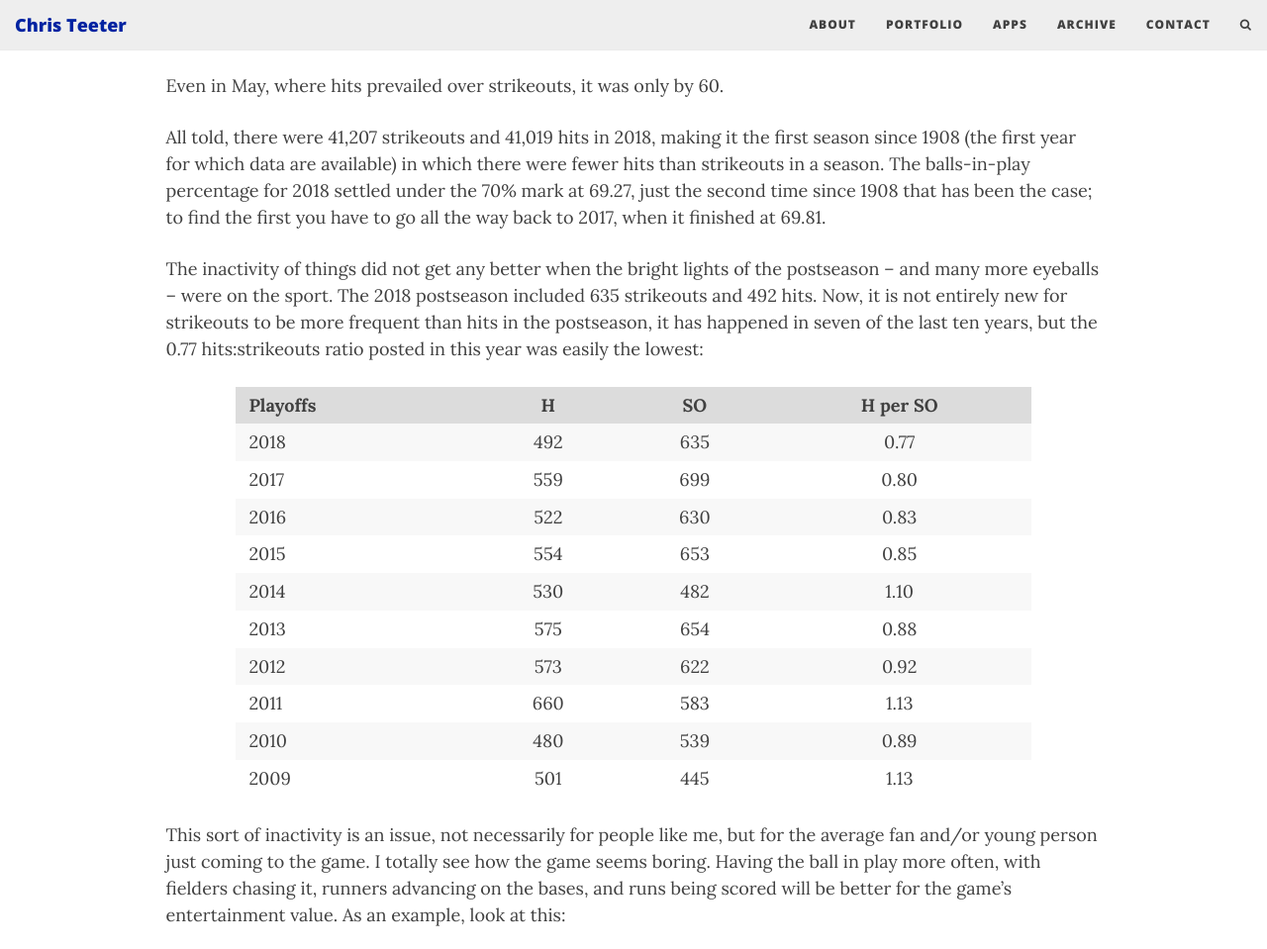
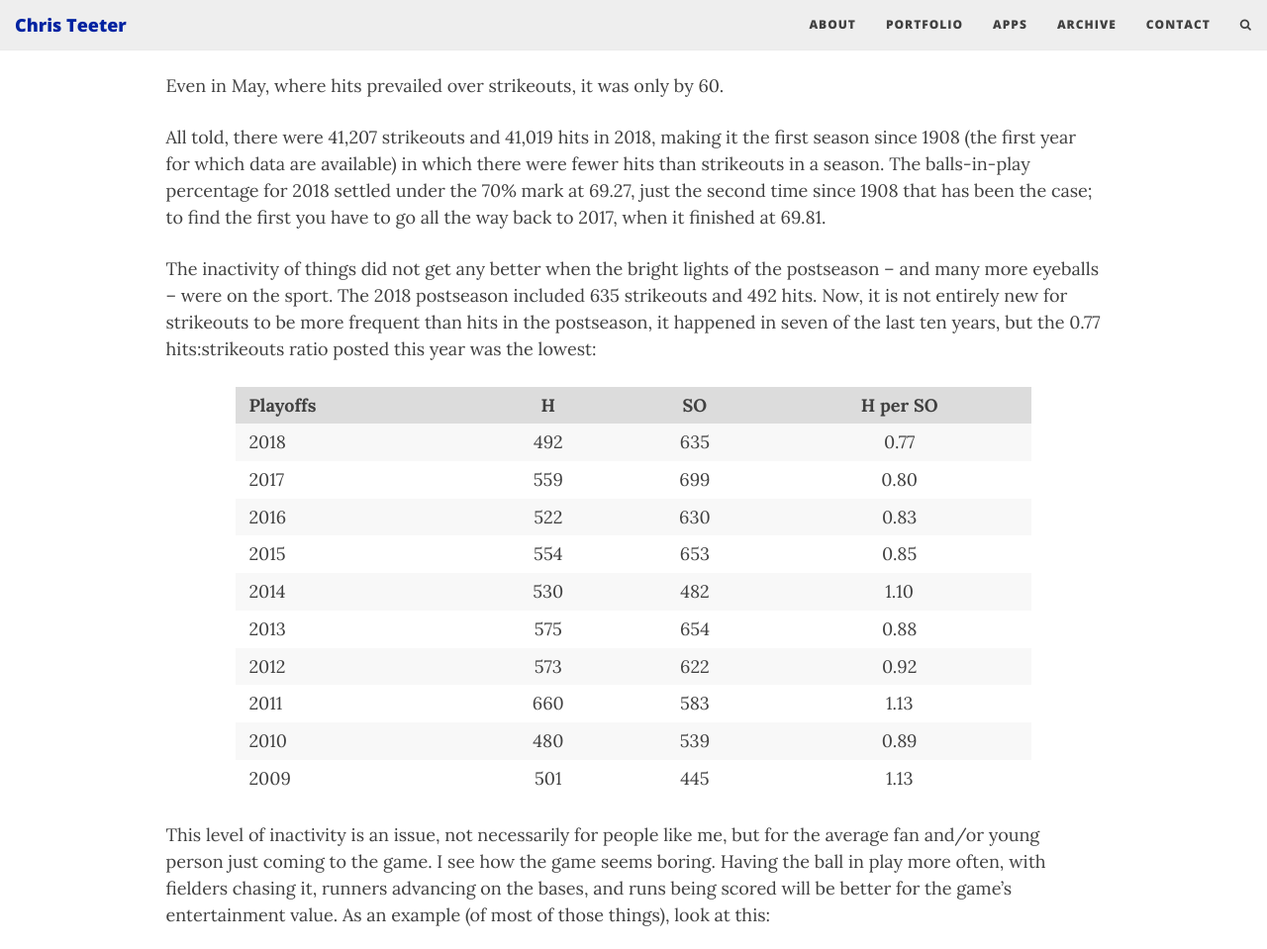
Before and after one commit to cjteeter/cjteeter.github.io, a Jekyll site: the page built from _posts/2018-11-27-baseball-inactivity-2018-strikeouts-hits-followup.md, in a window 1280 px wide and 1400 px high, scrolled down 724 px, cut to the strip 0-959 px from the top of the window. Shown: the whole strip at 99% size. Built offline with Jekyll 4.4.1, drawn with Linux system fonts in a browser that asks for light colours; nearby versions of some CDN libraries; comment, search, counter and statistics services are not loaded.

Commit message:
update post

```diff
--- a/_posts/2018-11-27-baseball-inactivity-2018-strikeouts-hits-followup.md
+++ b/_posts/2018-11-27-baseball-inactivity-2018-strikeouts-hits-followup.md
@@ -62,7 +62,7 @@ Even in May, where hits prevailed over strikeouts, it was only by 60.
 
 All told, there were 41,207 strikeouts and 41,019 hits in 2018, making it the first season since 1908 (the first year for which data are available) in which there were fewer hits than strikeouts in a season. The balls-in-play percentage for 2018 settled under the 70% mark at 69.27, just the second time since 1908 that has been the case; to find the first you have to go all the way back to 2017, when it finished at 69.81.
 
-The inactivity of things did not get any better when the bright lights of the postseason -- and many more eyeballs -- were on the sport. The 2018 postseason included 635 strikeouts and 492 hits. Now, it is not entirely new for strikeouts to be more frequent than hits in the postseason, it has happened in seven of the last ten years, but the 0.77 hits:strikeouts ratio posted in this year was easily the lowest:
+The inactivity of things did not get any better when the bright lights of the postseason -- and many more eyeballs -- were on the sport. The 2018 postseason included 635 strikeouts and 492 hits. Now, it is not entirely new for strikeouts to be more frequent than hits in the postseason, it happened in seven of the last ten years, but the 0.77 hits:strikeouts ratio posted this year was the lowest:
 
 <table style="width:85%" align="center">
 	<tr>
@@ -133,7 +133,7 @@ The inactivity of things did not get any better when the bright lights of the po
 	</tr>
 </table>
 
-This sort of inactivity is an issue, not necessarily for people like me, but for the average fan and/or young person just coming to the game. I totally see how the game seems boring. Having the ball in play more often, with fielders chasing it, runners advancing on the bases, and runs being scored will be better for the game's entertainment value. As an example, look at this:
+This level of inactivity is an issue, not necessarily for people like me, but for the average fan and/or young person just coming to the game. I see how the game seems boring. Having the ball in play more often, with fielders chasing it, runners advancing on the bases, and runs being scored will be better for the game's entertainment value. As an example (of most of those things), look at this:
 
 <div align = 'center'><iframe src="https://streamable.com/m/2516847683" width="560" height="315" frameborder="0" allowfullscreen></iframe></div>
 
```
